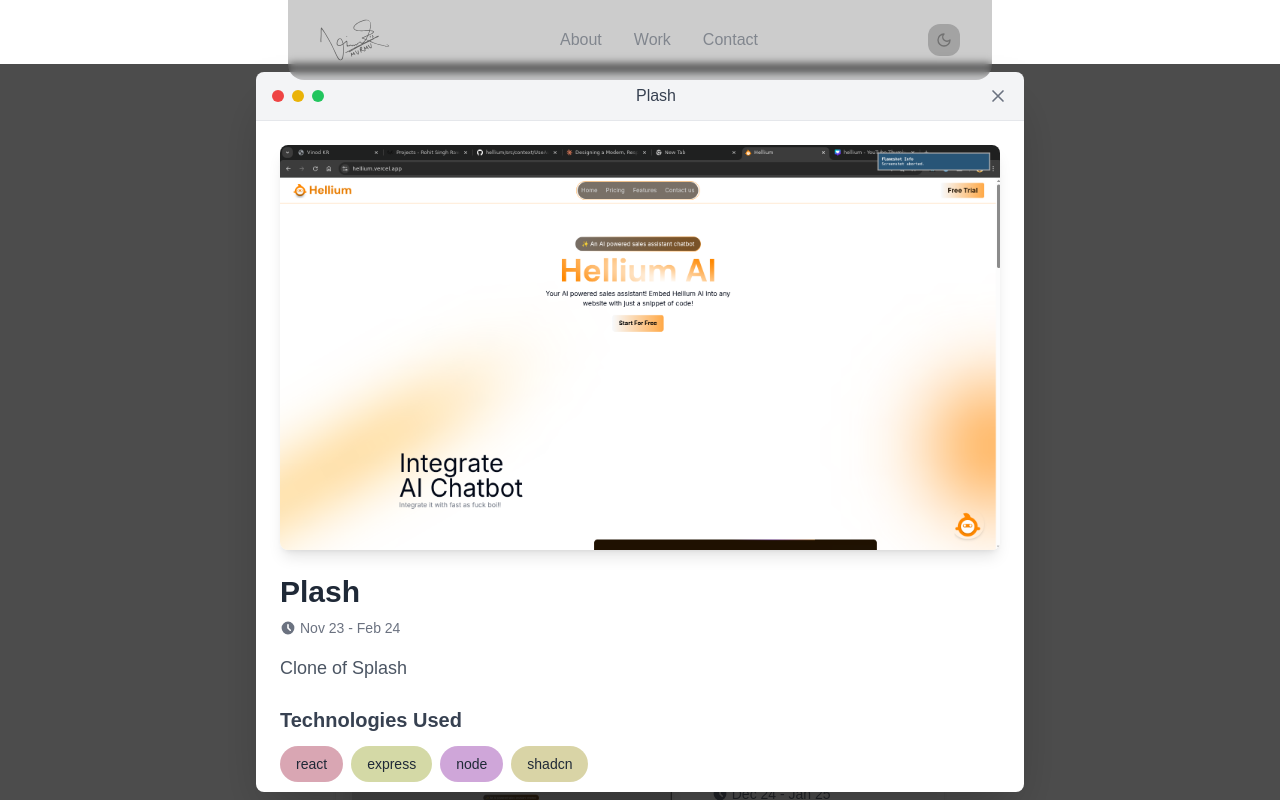
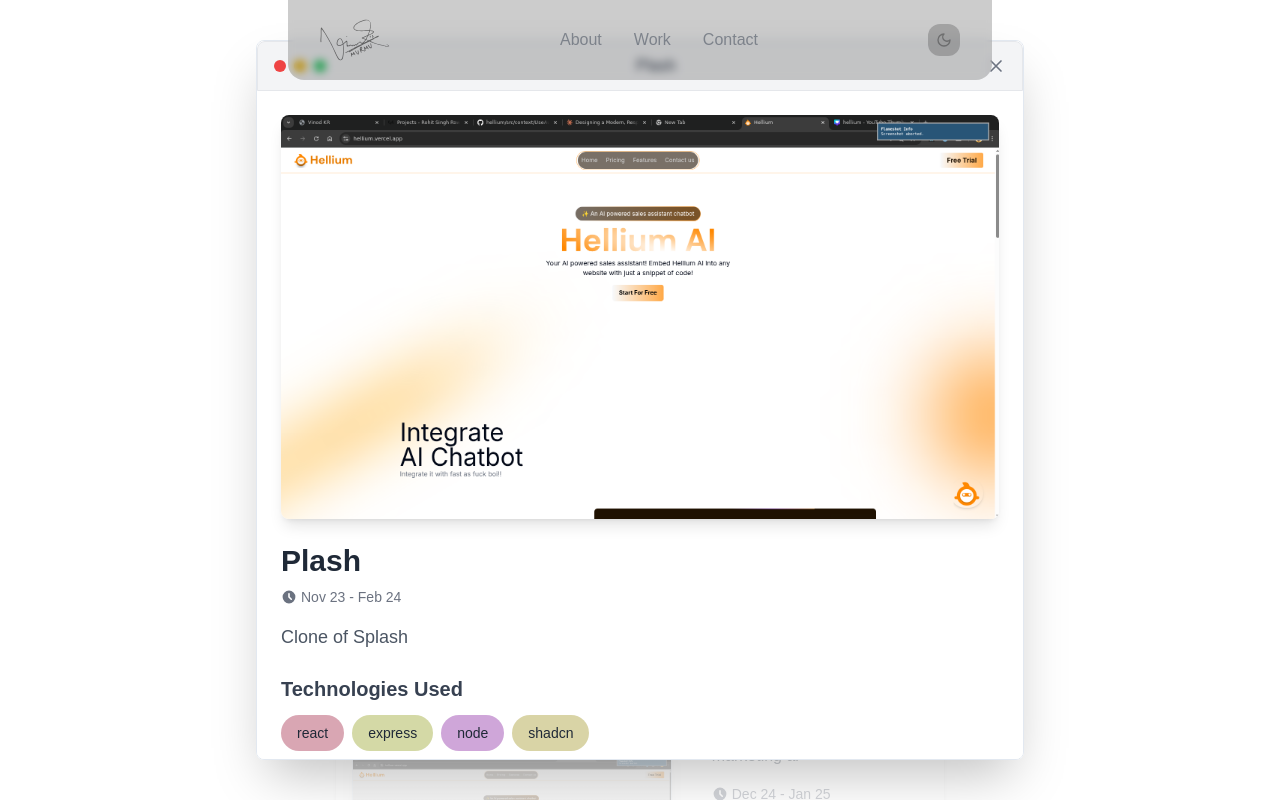
Before and after one commit to vin-dKR/portfolio, a Next.js app: page /projects in a window 1280 px wide. Both pictures are taken after a click on the element 511 px from the left and 452 px from the top of the page. Shown: the top 800 px of the page. Built offline with nearby package versions, Linux system fonts and the light colour scheme.

Commit message:
projects page done

```diff
--- a/app/projects/page.tsx
+++ b/app/projects/page.tsx
@@ -31,7 +31,8 @@
                             />
                         ))}
                     </div>
-            </div>        </div>
+                </div>
+            </div>
         </div>
     )
 }
--- a/components/blocks/HomePage.tsx
+++ b/components/blocks/HomePage.tsx
@@ -6,13 +6,6 @@
 import BentoGrid from "./BentoGrid";
 
 const bentoData: BentoGridProps = {
-    githubStats: {
-      followers: 120,
-      following: 50,
-      stars: 340,
-      issues: 15,
-      prs: 25
-    },
     wakaTimeStats: {
       totalHours: 256,
       languages: [
--- a/components/reusable/bento/ProjectsCard.tsx
+++ b/components/reusable/bento/ProjectsCard.tsx
@@ -1,9 +1,25 @@
-import React from "react";
+import React, { useState } from "react";
 import BentoCard from "./BentoCard";
 import { motion } from "framer-motion";
 import { Code, ArrowUpRight } from "lucide-react";
+import { projectsData } from "@/constant/ProjectsData";
+import ProjectModal from "../projects/ProjectModal";
+
 const ProjectsCard = () => {
+    const [showModal, setShowModal] = useState(false);
+    const [selectedProject, setSelectedProject] = useState<ProjectsData | null>(null);
+
+    const handleCardClick = (project: ProjectsData) => {
+        setSelectedProject(project)
+        setShowModal(true);
+    }
+
+    const handleCloseModal = () => {
+        setShowModal(false);
+    }
+
     return (
+        <>
             <BentoCard className="col-span-4 row-span-1 group/projects h-full">
                 <div className="flex items-center space-x-2 mb-3">
                     <Code className="w-4 h-4 text-zinc-700 dark:text-zinc-300" />
@@ -13,7 +29,7 @@
                 </div>
 
                 <div className="space-y-2">
-        {[1, 2].map((_, index) => (
+                    {projectsData.map((projectData: ProjectsData, index) => (
                         <motion.a
                             key={index}
                             href="#"
@@ -21,12 +37,16 @@
                             animate={{ x: 0, opacity: 1 }}
                             transition={{ delay: 0.2 * index }}
                             className="flex items-center justify-between p-2 rounded rounded-lg hover:bg-zinc-100 dark:hover:bg-zinc-800/50 transition-colors duration-200"
+                            onClick={(e) => {
+                                e.preventDefault();
+                                handleCardClick(projectData)
+                            }}
                         >
                             <div className="flex items-center space-x-2">
                                 <div className="w-6 h-6 rounded rounded-lg bg-gradient-to-br from-cyan-400 to-blue-500 flex items-center justify-center text-white text-xs">
                                     P{index + 1}
                                 </div>
-              <span className="text-sm text-zinc-700 dark:text-zinc-100">Project {index + 1}</span>
+                                <span className="text-sm text-zinc-700 dark:text-zinc-100">{projectData.name}</span>
                             </div>
                             <ArrowUpRight className="w-4 h-4 opacity-50" />
                         </motion.a>
@@ -37,6 +57,8 @@
                     <ArrowUpRight className="w-4 h-4" />
                 </div>
             </BentoCard>
+            {showModal && selectedProject && <ProjectModal project={selectedProject} onClose={handleCloseModal} />}
+        </>
     );
 };
 
--- a/components/reusable/navbar/MobileDropDown.tsx
+++ b/components/reusable/navbar/MobileDropDown.tsx
@@ -91,7 +91,6 @@
                     </div>
                 )}
             </AnimatePresence>
-
         </div>
     );
 };
--- a/components/reusable/projects/Project.tsx
+++ b/components/reusable/projects/Project.tsx
@@ -6,7 +6,7 @@
 import { getTechColor, getTextColor } from "@/constant/ProjectsData";
 
 const Project = (props: ProjectsData) => {
-    const { name, desc, img, timeline, techStacks, sourceCode, liveOn } = props;
+    const { name, desc, img, timeline, techStacks } = props;
     const [showModal, setShowModal] = useState(false);
 
     const handleCardClick = () => {
@@ -19,15 +19,15 @@
 
     return (
         <>
-          <div className={`flex flex-col lg:flex-row gap-0 items-center dark:bg-gray-800 bg-white rounded-lg shadow-md hover:shadow-lg`}>
+          <div className={`flex flex-col lg:flex-row gap-0 items-center dark:bg-gray-950 bg-white rounded-lg shadow-md hover:shadow-lg`}>
               {/* Project Image with Mac-style frame */}
               <div className="w-full lg:w-4/5 m-4 relative">
                   <div
-                    className="relative overflow-hidden rounded-lg shadow-xl transition-all duration-300 hover:shadow-2xl group cursor-pointer transform hover:-translate-y-1"
+                    className="relative overflow-hidden border rounded-lg shadow-xl transition-all duration-300 hover:shadow-2xl group cursor-pointer transform hover:-translate-y-1"
                     onClick={handleCardClick}
                   >
                       {/* Mac-style header */}
-                      <div className="absolute top-0 left-0 right-0 h-8 bg-gray-100 dark:bg-gray-700 flex items-center px-3 z-10">
+                      <div className="absolute top-0 left-0 right-0 h-8 bg-gray-100 dark:bg-slate-950 flex items-center px-3 z-10">
                           <div className="flex space-x-2">
                               <div className="w-3 h-3 rounded-full bg-red-500"></div>
                               <div className="w-3 h-3 rounded-full bg-yellow-500"></div>
@@ -96,7 +96,6 @@
               </div>
           </div>
 
-          {/* Modal Dialog */}
           {showModal && <ProjectModal project={props} onClose={handleCloseModal} />}
         </>
     );
--- a/components/reusable/projects/ProjectModal.tsx
+++ b/components/reusable/projects/ProjectModal.tsx
@@ -1,28 +1,31 @@
-
 import Image from "next/image";
 import Link from "next/link";
 import { getTextColor, getTechColor } from "@/constant/ProjectsData";
 
-const ProjectModal = ({ project, onClose }) => {
+const ProjectModal = ({ project, onClose }: ProjectModalProps) => {
     if (!project) return null;
-  console.log(project.img)
 
     return (
-    <div className="fixed inset-0 z-50 flex items-center justify-center p-4 bg-black bg-opacity-70" onClick={onClose}>
         <div
-        className="bg-white dark:bg-gray-800 rounded-lg shadow-2xl max-w-3xl w-full max-h-[90vh] overflow-y-auto"
+            className="fixed inset-0 z-50 flex items-center justify-center bg-white dark:bg-black dark:bg-opacity-70 bg-opacity-70" onClick={onClose}
+            style={{ margin: 0, padding: 0, top: 0 }}
+        >
+            <div
+                className="bg-white dark:bg-slate-950 border rounded-lg shadow-2xl max-w-3xl w-full max-h-[90vh] overflow-y-auto"
                 onClick={(e) => e.stopPropagation()}
             >
                 {/* Mac-style header */}
-        <div className="px-4 py-3 bg-gray-100 dark:bg-gray-700 rounded-t-lg flex items-center border-b border-gray-200 dark:border-gray-600">
+                <div className="px-4 py-3 bg-gray-100 dark:bg-zinc-950 border rounded-t-lg flex items-center border-b border-gray-200 dark:border-gray-600">
                     <div className="flex space-x-2">
                         <div className="w-3 h-3 rounded-full bg-red-500"></div>
                         <div className="w-3 h-3 rounded-full bg-yellow-500"></div>
                         <div className="w-3 h-3 rounded-full bg-green-500"></div>
                     </div>
+
                     <div className="flex-grow text-center font-medium text-gray-700 dark:text-gray-200">
                         {project.name}
                     </div>
+
                     <button
                         onClick={onClose}
                         className="text-gray-500 hover:text-gray-700 dark:text-gray-400 dark:hover:text-gray-200"
@@ -136,7 +139,7 @@
                 </div>
             </div>
         </div>
-  );
-};
+    )
+}
 
 export default ProjectModal
--- a/constant/ProjectsData.ts
+++ b/constant/ProjectsData.ts
@@ -20,7 +20,6 @@
 ]
 
 
-// Function to generate a random pastel color
 export const getTechColor = (tech: string) => {
     const seed = tech.charCodeAt(0) + tech.length;
     const randomSeed = Math.sin(seed) * 10000;
@@ -28,7 +27,6 @@
     return `hsl(${hue}, 40%, 75%)`;
 };
 
-// Function to determine if text should be dark or light based on background
 export const getTextColor = (backgroundColor: string) => {
     // Extract HSL values - this is a simple approximation
     const match = backgroundColor.match(/hsl\((\d+),\s*(\d+)%,\s*(\d+)%\)/);
```
Also changed, not shown: types/index.d.ts (+9 -0 lines). Lines whose indentation alone changed are shown as unchanged.
